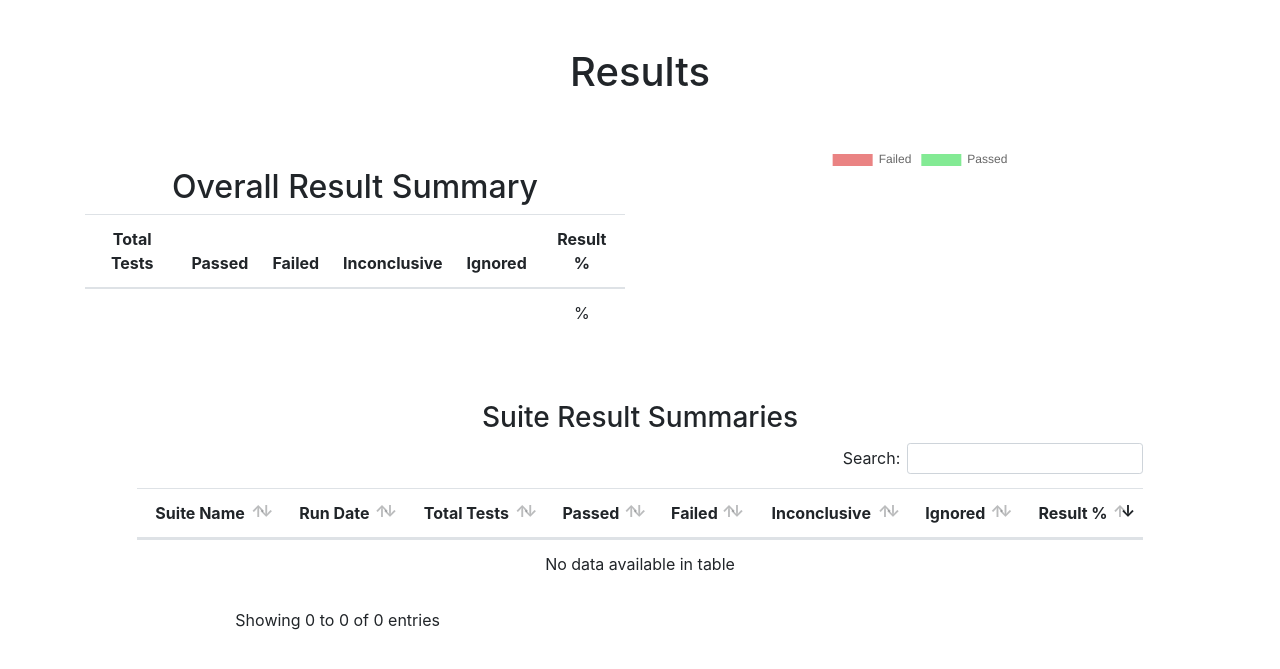
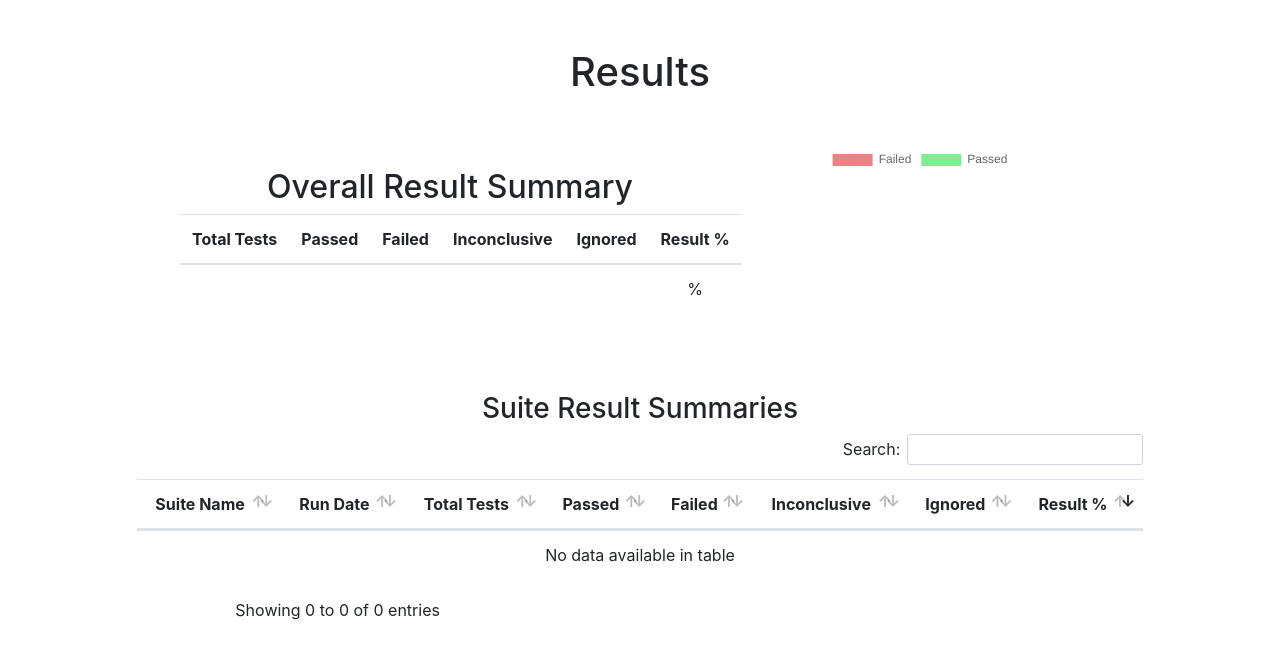
Before and after one commit to jordnkr/Resolute_QA, a Django app: template resoluteqa/templates/resoluteqa/summary.html in a window 1280 px wide. Shown: the part 56-725 px from the top of the page. Run offline with Django 3.2, Linux system fonts and the light colour scheme; the template is opened without the code that fills it, so the values that code supplies are empty; some libraries are stand-ins or nearby versions.

Commit message:
Bug fixes
Fixing a few UI issues.

```diff
--- a/resoluteqa/static/resoluteqa/js/bugs.js
+++ b/resoluteqa/static/resoluteqa/js/bugs.js
@@ -1,6 +1,7 @@
 jQuery(document).ready(function($) {
     $('#bugsTable').DataTable( {
-        paging: false
+        paging: false,
+        "autoWidth": false
     });
 
     $('#submitEditBtn').on('click', function() {
--- a/resoluteqa/static/resoluteqa/js/dailyresults.js
+++ b/resoluteqa/static/resoluteqa/js/dailyresults.js
@@ -1,10 +1,16 @@
 jQuery(document).ready(function($) {
     $('#resultsTable').DataTable( {
         paging: false,
+        "autoWidth": false,
         columnDefs: [
             {
                 "targets": 0,
                 "width": "1%",
+                "orderable": false
+            },
+            {
+                "targets": 1,
+                "width": "25%",
                 "orderable": false
             }
         ],
--- a/resoluteqa/templates/resoluteqa/summary.html
+++ b/resoluteqa/templates/resoluteqa/summary.html
@@ -51,18 +51,18 @@
           <div class="row justify-content-center">
               <h1 class="mt-5 mb-5 text-center">{{ projectenvironment.project }} Results</h1>
           </div>
-          <div class="row">
-              <div class="col-md-6 text-center">
+          <div class="row justify-content-md-center ">
+              <div class="col-lg-6 text-center">
                   <h2 class="mt-4">Overall Result Summary</h2>
                   <table class="table">
                       <thead>
                           <tr>
-                              <th>Total Tests</th>
+                              <th>Total&nbsp;Tests</th>
                               <th>Passed</th>
                               <th>Failed</th>
                               <th>Inconclusive</th>
                               <th>Ignored</th>
-                              <th>Result %</th>
+                              <th>Result&nbsp;%</th>
                           </tr>
                       </thead>
                       <tbody>
@@ -77,7 +77,7 @@
                       </tbody>
                   </table>
               </div>
-              <div class="col-md-6">
+              <div class="col-lg-4">
                   <canvas id="overallSummaryChart" width="200" height="200" data-passpercent="{{ pass_percentage }}" data-failpercent="{{ fail_percentage }}"></canvas>
               </div>
           </div>
@@ -87,7 +87,7 @@
               <h3>Suite Result Summaries</h3>
           </div>
           <div class="row justify-content-center">
-              <div class="col-md-10">
+              <div class="col-lg-10">
                   <table id="suiteSummaryTable" class="table no-border">
                       <thead>
                           <tr>
```
